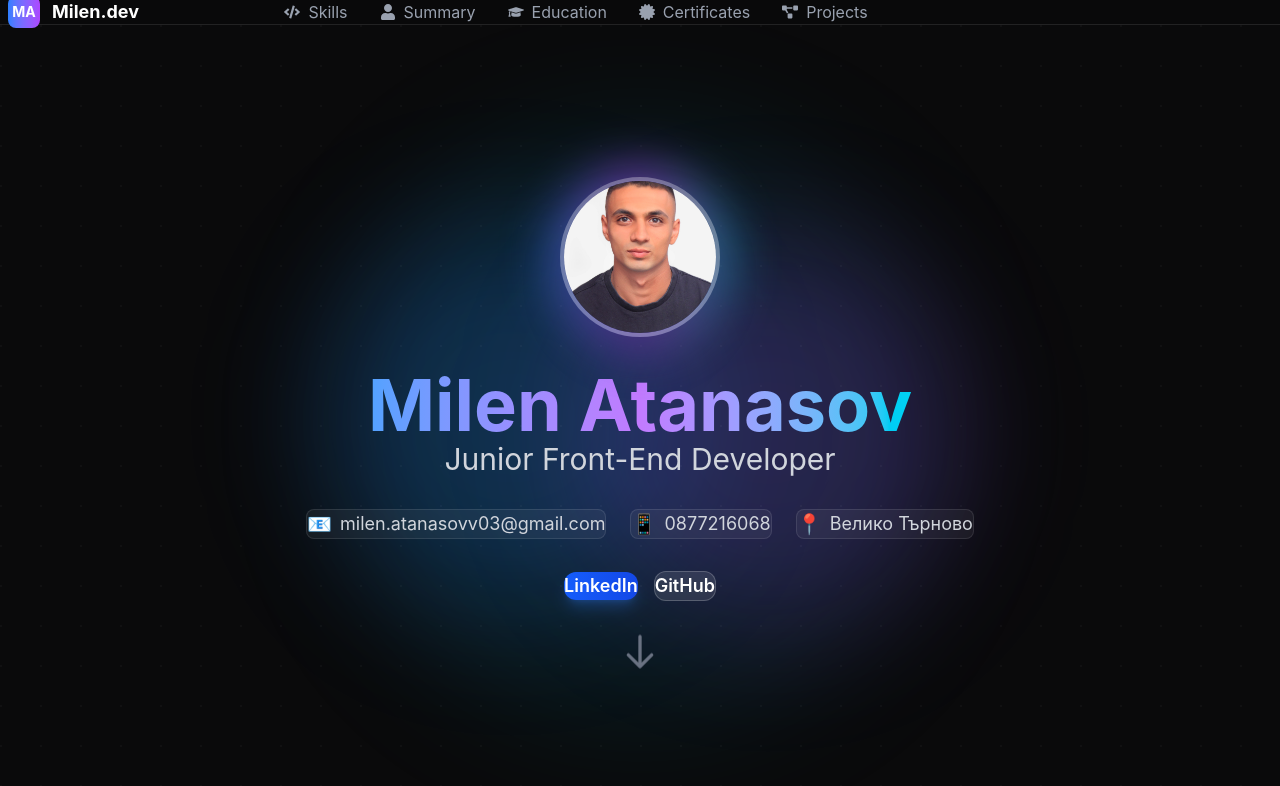
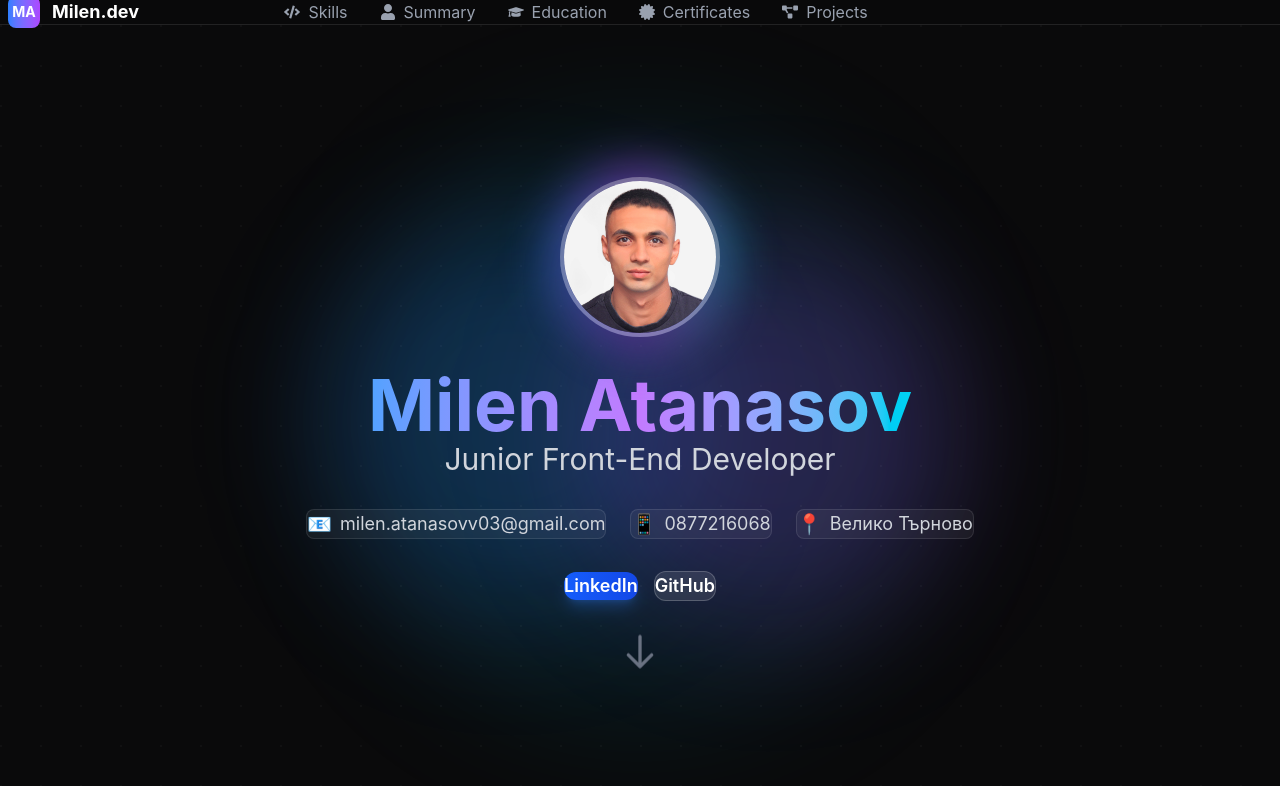
Before and after one commit to Milen03/Milen, a React (Vite) app in the folder Client/: page / in a window 1280 px wide. Shown: the top 786 px of the page. Built offline with nearby package versions, Linux system fonts and the light colour scheme.

Commit message:
fix image

```diff
--- a/Client/src/components/Hero.jsx
+++ b/Client/src/components/Hero.jsx
@@ -30,6 +30,7 @@ export default function Hero() {
               src="/milen.JPG"
               alt="Milen Atanasov"
               className="relative w-40 h-40 rounded-full border-4 border-white/30 shadow-2xl object-cover"
+              style={{objectPosition: 'center 20%'}}
             />
           </div>
 
@@ -81,7 +82,7 @@ export default function Hero() {
           </div>
 
           {/* Стрелка надолу */}
-          <a href="#about" className="mt-12 animate-bounce text-gray-500 hover:text-white transition">
+          <a href="#projects" className="mt-12 animate-bounce text-gray-500 hover:text-white transition">
             <svg className="w-10 h-10" fill="none" stroke="currentColor" viewBox="0 0 24 24">
               <path strokeLinecap="round" strokeLinejoin="round" strokeWidth={2} d="M19 14l-7 7m0 0l-7-7m7 7V3" />
             </svg>
```
